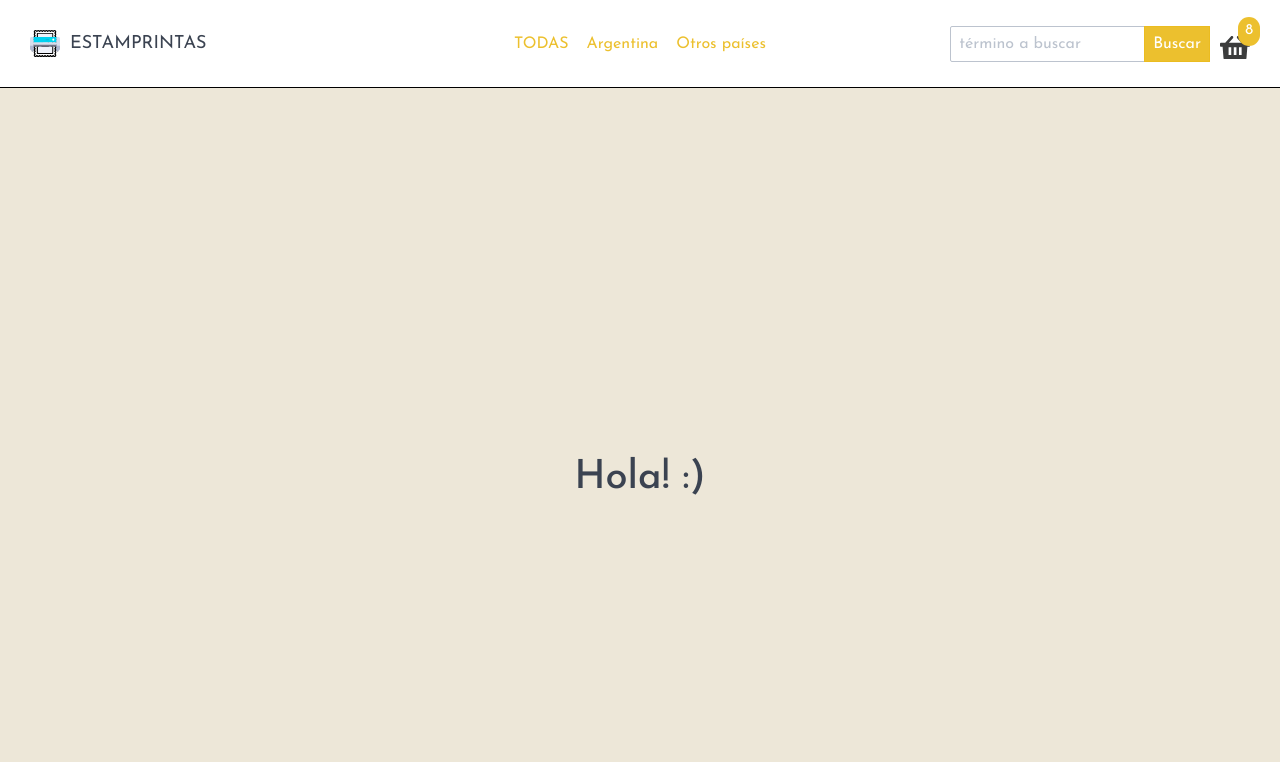
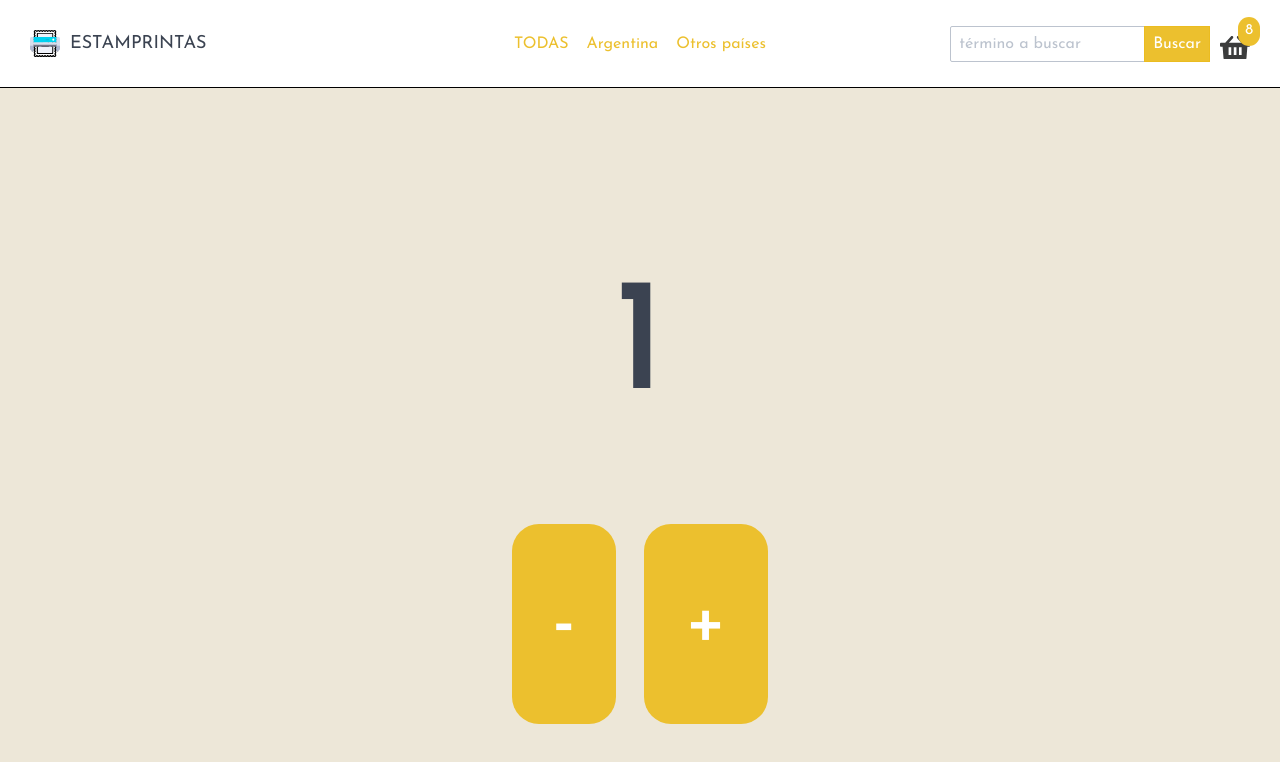
Before and after one commit to jesuslencina/estamprinta, a React (Create React App) app: page / in a window 1280 px wide. Shown: the top 762 px of the page. Built offline with nearby package versions, Linux system fonts and the light colour scheme.

Commit message:
Removed greeting H1 and put the example counter

```diff
--- /dev/null
+++ b/src/components/Counter/Counter.js
@@ -0,0 +1,55 @@
+import React, { useState } from 'react';
+import styled from 'styled-components';
+
+const StyledCounter = styled.div`
+  display: flex;
+  flex-direction: column;
+  align-items: center;
+  width: 100%;
+
+  h2 {
+    font-size: 8rem;
+  }
+
+  .modify-buttons {
+    display: flex;
+    width: 20%;
+    justify-content: space-between;
+    span {
+      border-radius: 27px;
+      font-size: 4rem;
+      padding: 2rem;
+      &:hover {
+        cursor: pointer;
+      }
+    }
+  }
+`;
+
+const Counter = ({ stock, initial }) => {
+  const [count, setCount] = useState(initial);
+
+  const addToAmount = () => {
+    count < stock && setCount(count + 1);
+  };
+
+  const removeToAmount = () => {
+    count > initial && setCount(count - 1);
+  };
+
+  return (
+    <StyledCounter>
+      <h2>{count}</h2>
+      <div className="modify-buttons">
+        <span onClick={removeToAmount} className="bg-primary">
+          -
+        </span>
+        <span onClick={addToAmount} className="bg-primary">
+          +
+        </span>
+      </div>
+    </StyledCounter>
+  );
+};
+
+export default Counter;
--- a/src/components/HomeContainer/HomeContainer.js
+++ b/src/components/HomeContainer/HomeContainer.js
@@ -3,7 +3,7 @@ import React from 'react';
 import ItemListContainer from '../ItemListContainer/ItemListContainer';
 
 const HomeContainer = () => {
-  return <ItemListContainer greeting="Hola! :)" />;
+  return <ItemListContainer />;
 };
 
 export default HomeContainer;
--- a/src/components/ItemListContainer/ItemListContainer.js
+++ b/src/components/ItemListContainer/ItemListContainer.js
@@ -1,5 +1,6 @@
 import React from 'react';
 import styled from 'styled-components';
+import Counter from '../Counter/Counter';
 
 const StyledItemListContainer = styled.div`
   display: flex;
@@ -9,10 +10,10 @@ const StyledItemListContainer = styled.div`
   height: 100vh;
 `;
 
-const ItemListContainer = ({ greeting }) => {
+const ItemListContainer = () => {
   return (
     <StyledItemListContainer>
-      <h1>{greeting}</h1>
+      <Counter stock={5} initial={1} />
     </StyledItemListContainer>
   );
 };
```
